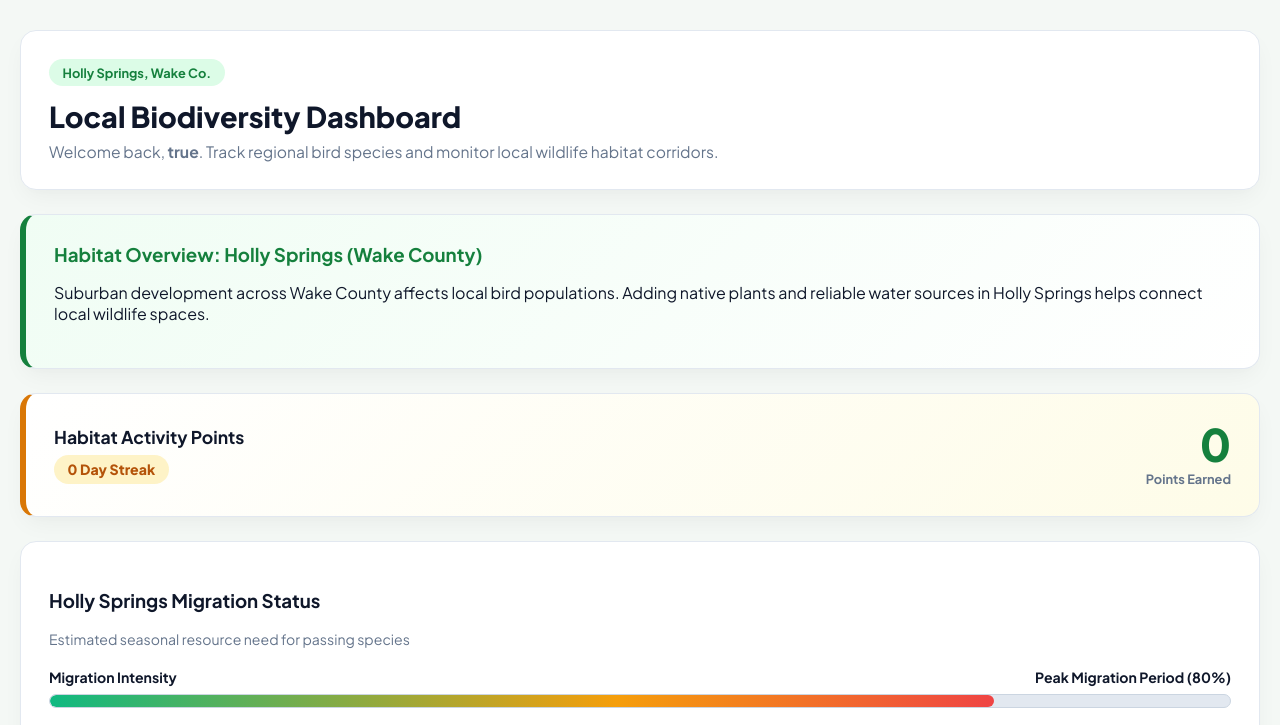
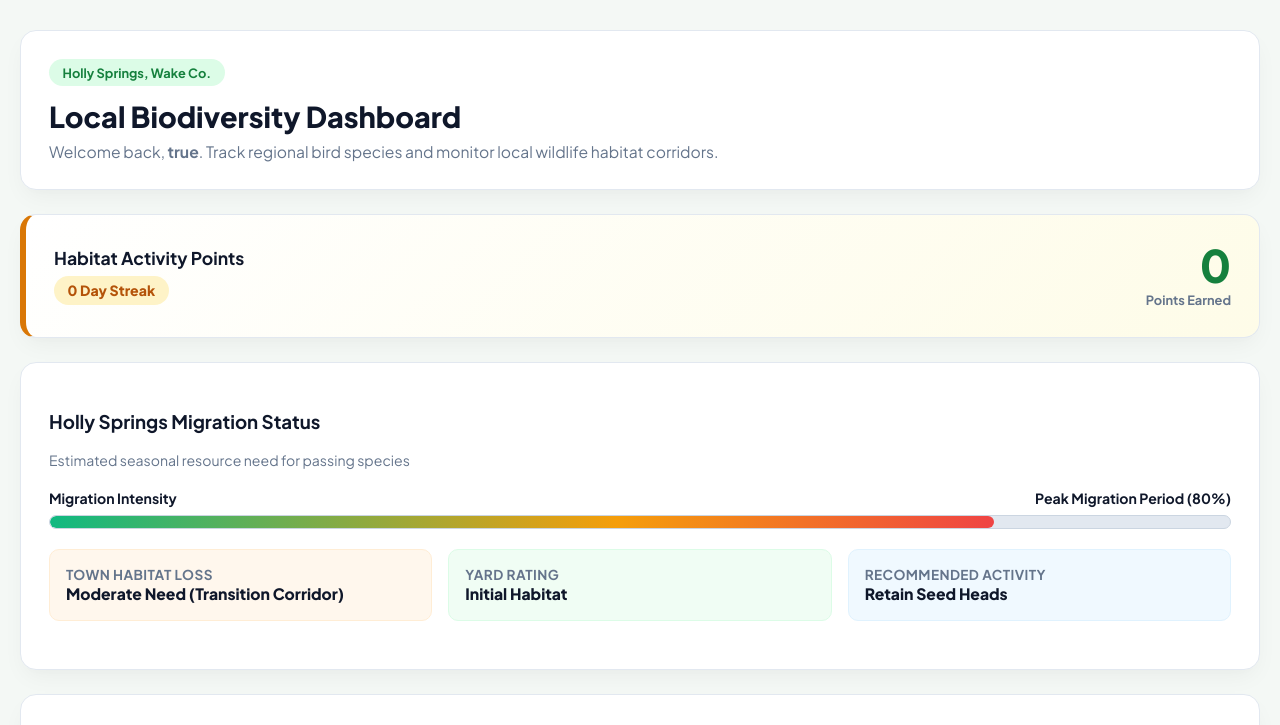
Before and after one commit to rohanchakkravarthy/Orniflora, a plain HTML site: page dashboard.html in a window 1280 px wide. Shown: the part 70-795 px from the top of the page. Drawn offline with Linux system fonts and the light colour scheme; sample sign-in values are in the browser's storage.

Commit message:
Clean up unused spotlight function in app.js

```diff
--- a/app.js
+++ b/app.js
@@ -716,12 +716,6 @@ function renderDynamicSpotlight() {
   const titleEl = document.getElementById("spotlight-title");
   const descEl = document.getElementById("spotlight-desc");
   if (!titleEl || !descEl) return;
-
-  const state = getUserState();
-  const { town, county } = getUserLocationInfo(state.loggedUser);
-
-  titleEl.textContent = `Habitat Overview: ${town} (${county} County)`;
-  descEl.textContent = `Suburban development across ${county} County affects local bird populations. Adding native plants and reliable water sources in ${town} helps connect local wildlife spaces.`;
 }
 
 function renderBioCorridorIndex() {
--- a/dashboard.html
+++ b/dashboard.html
@@ -49,14 +49,6 @@
         <span class="location-chip"><span id="user-location-label">Wake County</span></span>
         <h2>Local Biodiversity Dashboard</h2>
         <p>Welcome back, <strong id="dashUser">Naturalist</strong>. Track regional bird species and monitor local wildlife habitat corridors.</p>
-      </div>
-    </section>
-
-    <!-- Town Spotlight Card -->
-    <section class="stats-card spotlight-card">
-      <div class="spotlight-content">
-        <h3 id="spotlight-title">Town Habitat Overview</h3>
-        <p id="spotlight-desc">Loading local habitat details...</p>
       </div>
     </section>
 
```
